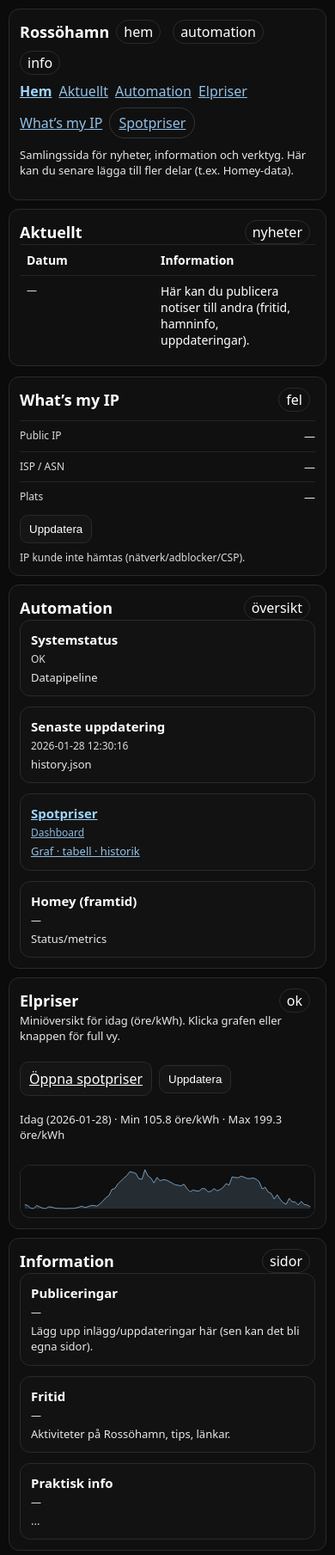
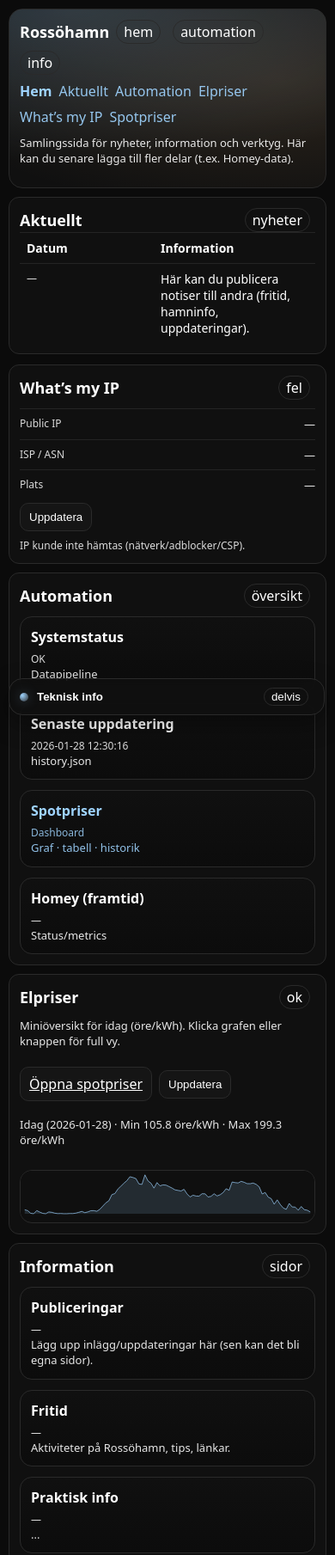
Before and after one commit to StefanNaven/Rossohamn, a plain HTML site: page index.html in a window 390 px wide. Shown: the top 1809 px of the page at 86% size. Drawn offline with Linux system fonts and the light colour scheme; no server answers.

Commit message:
Refactor CSS for layout and styling improvements

```diff
--- a/assets/home.css
+++ b/assets/home.css
@@ -1,176 +1,175 @@
-/* =========
-   Layout
-   ========= */
+/* assets/home.css */
 
-.twoCol {
-  display: grid;
+/* --- Layout row for top widgets --- */
+.twoCol{
+  display:grid;
   grid-template-columns: 2fr 1fr;
-  gap: 12px;
+  gap:12px;
+}
+@media (max-width: 900px){
+  .twoCol{ grid-template-columns: 1fr; }
 }
 
-@media (max-width: 900px) {
-  .twoCol {
-    grid-template-columns: 1fr;
-  }
+/* --- “Roligare” hero: subtil glöd + gradientkant --- */
+.hero{
+  position:relative;
+  overflow:hidden;
+  border-radius:16px;
+}
+.hero::before{
+  content:"";
+  position:absolute;
+  inset:-2px;
+  background: radial-gradient(900px 300px at 20% 0%, rgba(159,212,255,.20), transparent 60%),
+              radial-gradient(700px 260px at 85% 40%, rgba(255,190,120,.12), transparent 60%);
+  pointer-events:none;
+}
+.hero > *{ position:relative; }
+
+/* --- Nav tweaks --- */
+.nav .navlink{
+  text-decoration:none;
+  opacity:.92;
+  transition: opacity .15s ease, transform .15s ease;
+}
+.nav .navlink:hover{ opacity:1; transform: translateY(-1px); }
+.nav .navlink.active{ opacity:1; font-weight:700; }
+.nav .cta{
+  border-radius:999px;
 }
 
-/* =========
-   Grid / tiles
-   ========= */
+/* --- Tiles --- */
+.grid{
+  display:grid;
+  grid-template-columns: repeat(4, minmax(0,1fr));
+  gap:12px;
+  margin-top:10px;
+}
+@media (max-width: 900px){ .grid{ grid-template-columns: repeat(2, minmax(0,1fr)); } }
+@media (max-width: 520px){ .grid{ grid-template-columns: 1fr; } }
 
-.grid {
-  display: grid;
-  grid-template-columns: repeat(4, minmax(0,1fr));
-  gap: 12px;
+.grid3{
+  display:grid;
+  grid-template-columns: repeat(3, minmax(0,1fr));
+  gap:12px;
+  margin-top:10px;
+}
+@media (max-width: 900px){ .grid3{ grid-template-columns: 1fr; } }
+
+.tile{
+  position:relative;
+  border: 1px solid #2a2a2a;
+  border-radius: 14px;
+  padding: 12px;
+  background: linear-gradient(180deg, rgba(16,16,16,1), rgba(12,12,12,1));
+  text-decoration:none;
+  transition: border-color .15s ease, transform .15s ease, background .15s ease;
+}
+.tile:hover{
+  transform: translateY(-1px);
+  border-color:#6b6b6b;
+  background: linear-gradient(180deg, rgba(20,20,20,1), rgba(12,12,12,1));
+}
+.tile-title{ font-weight:700; margin-bottom:6px; }
+
+/* --- Key/Value rows (What’s my IP) --- */
+.kv{ margin-top:10px; display:grid; gap:8px; }
+.kv-row{
+  display:flex;
+  justify-content:space-between;
+  gap:12px;
+  border-top:1px solid #242424;
+  padding-top:8px;
 }
 
-@media (max-width: 900px) {
-  .grid {
-    grid-template-columns: repeat(2, minmax(0,1fr));
-  }
+/* --- Elpriser layout --- */
+.priceGrid{
+  display:grid;
+  grid-template-columns: 1.2fr 1fr;
+  gap:12px;
+  align-items:stretch;
+  margin-top:10px;
+}
+@media (max-width: 900px){ .priceGrid{ grid-template-columns: 1fr; } }
+.priceInfo{ display:flex; flex-direction:column; gap:8px; }
+
+/* --- Mini spark --- */
+.miniSpark{
+  display:block;
+  border:1px solid #2a2a2a;
+  border-radius:14px;
+  overflow:hidden;
+  background:#0f0f0f;
+  transition: border-color .15s ease, transform .15s ease;
+}
+.miniSpark:hover{ border-color:#6b6b6b; transform: translateY(-1px); }
+.spark-bg{ fill:#0f0f0f; }
+.spark-line{ fill:none; stroke:#9fd4ff; stroke-width:2; }
+.spark-fill{ fill:rgba(159,212,255,.14); }
+.spark-text{ fill:#bbb; font-size:14px; }
+
+/* --- Corner widget (teknisk info) --- */
+.cornerWidget{
+  position:fixed;
+  right:12px;
+  bottom:12px;
+  z-index:999;
+  width: 320px;
+  max-width: calc(100vw - 24px);
+  border-radius:16px;
+  border:1px solid #2a2a2a;
+  background: rgba(16,16,16,.78);
+  backdrop-filter: blur(10px);
+  box-shadow: 0 10px 28px rgba(0,0,0,.35);
+}
+.cwBtn{
+  width:100%;
+  display:flex;
+  align-items:center;
+  gap:10px;
+  justify-content:space-between;
+  padding:10px 12px;
+  border:0;
+  background: transparent;
+  color:#fff;
+  cursor:pointer;
+}
+.cwBtn:hover{ background: rgba(255,255,255,.03); }
+.cwDot{
+  width:10px; height:10px; border-radius:50%;
+  background: radial-gradient(circle at 30% 30%, #9fd4ff, #2a2a2a);
+  box-shadow: 0 0 14px rgba(159,212,255,.25);
+}
+.cwTitle{ font-weight:700; }
+.cwState{ margin-left:auto; }
+
+.cwPanel{
+  border-top:1px solid #242424;
+  padding:10px 12px 12px;
+}
+.cwRow{
+  display:flex;
+  justify-content:space-between;
+  gap:10px;
+  padding:6px 0;
+  border-top:1px solid #1f1f1f;
+}
+.cwRow:first-child{ border-top:0; padding-top:2px; }
+.cwValue{
+  max-width: 190px;
+  overflow:hidden;
+  text-overflow: ellipsis;
+  white-space: nowrap;
+}
+.cwHint{
+  margin-top:8px;
+  opacity:.85;
 }
 
-@media (max-width: 520px) {
-  .grid {
-    grid-template-columns: 1fr;
-  }
+@media (max-width: 520px){
+  .cornerWidget{ width: 100%; right:10px; left:10px; }
+  .cwValue{ max-width: 52vw; }
 }
 
-.grid3 {
-  display: grid;
-  grid-template-columns: repeat(3, minmax(0,1fr));
-  gap: 12px;
-}
-
-@media (max-width: 900px) {
-  .grid3 {
-    grid-template-columns: 1fr;
-  }
-}
-
-.tile {
-  border: 1px solid #2a2a2a;
-  border-radius: 12px;
-  padding: 12px;
-  background: #121212;
-  display: flex;
-  flex-direction: column;
-  gap: 4px;
-}
-
-.tile:hover {
-  border-color: #4a4a4a;
-}
-
-.tile-title {
-  font-weight: 600;
-  font-size: 15px;
-}
-
-/* =========
-   Key / value lists
-   ========= */
-
-.kv {
-  margin-top: 10px;
-  display: grid;
-  gap: 8px;
-}
-
-.kv-row {
-  display: flex;
-  justify-content: space-between;
-  gap: 12px;
-  border-top: 1px solid #242424;
-  padding-top: 8px;
-}
-
-/* =========
-   Elpriser – minigraf layout
-   ========= */
-
-.priceGrid {
-  display: grid;
-  grid-template-columns: 1.2fr 1fr;
-  gap: 12px;
-  align-items: stretch;
-}
-
-@media (max-width: 900px) {
-  .priceGrid {
-    grid-template-columns: 1fr;
-  }
-}
-
-.priceInfo {
-  display: flex;
-  flex-direction: column;
-  gap: 8px;
-}
-
-/* =========
-   Mini sparkline
-   ========= */
-
-.miniSpark {
-  display: block;
-  border: 1px solid #2a2a2a;
-  border-radius: 12px;
-  overflow: hidden;
-  background: #0f0f0f;
-}
-
-.miniSpark:hover {
-  border-color: #4a4a4a;
-}
-
-.spark-bg {
-  fill: #0f0f0f;
-}
-
-.spark-line {
-  fill: none;
-  stroke: #9fd4ff;
-  stroke-width: 2;
-}
-
-.spark-fill {
-  fill: rgba(159, 212, 255, 0.15);
-}
-
-.spark-text {
-  fill: #bbb;
-  font-size: 14px;
-}
-
-/* =========
-   Navigation tweaks
-   ========= */
-
-.nav .navlink {
-  opacity: 0.9;
-}
-
-.nav .navlink.active {
-  opacity: 1;
-  font-weight: 600;
-}
-
-.nav .cta {
-  border: 1px solid #3a3a3a;
-  border-radius: 999px;
-  padding: 6px 10px;
-}
-
-/* =========
-   Small utilities
-   ========= */
-
-.row-space {
-  justify-content: space-between;
-}
-
-.small {
-  font-size: 12px;
-  opacity: 0.85;
-}
+/* Utility */
+.row-space{ justify-content:space-between; }
```
